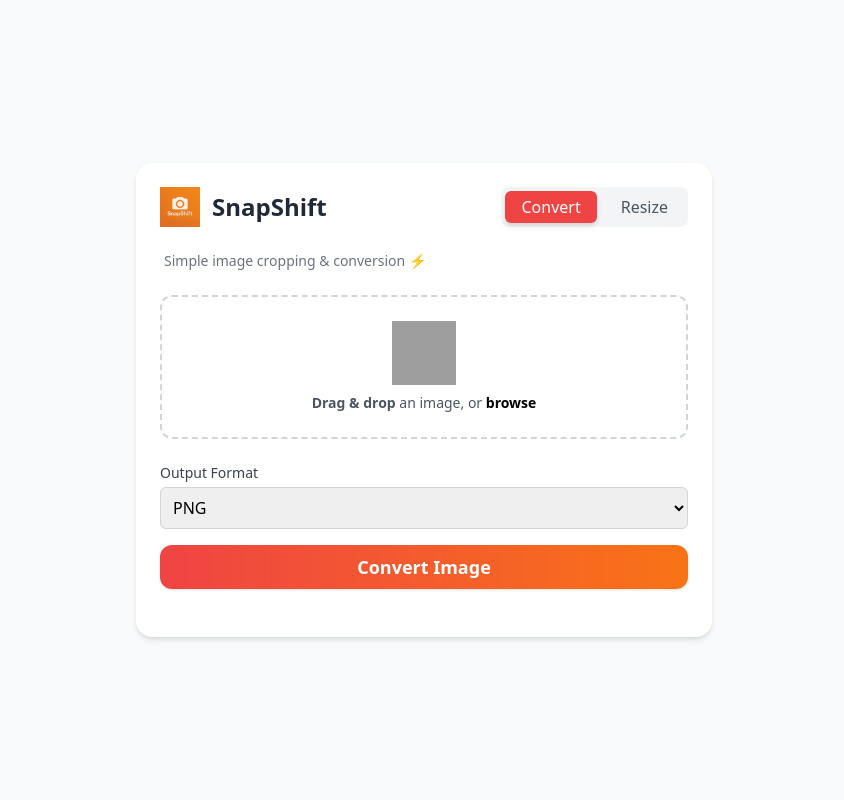
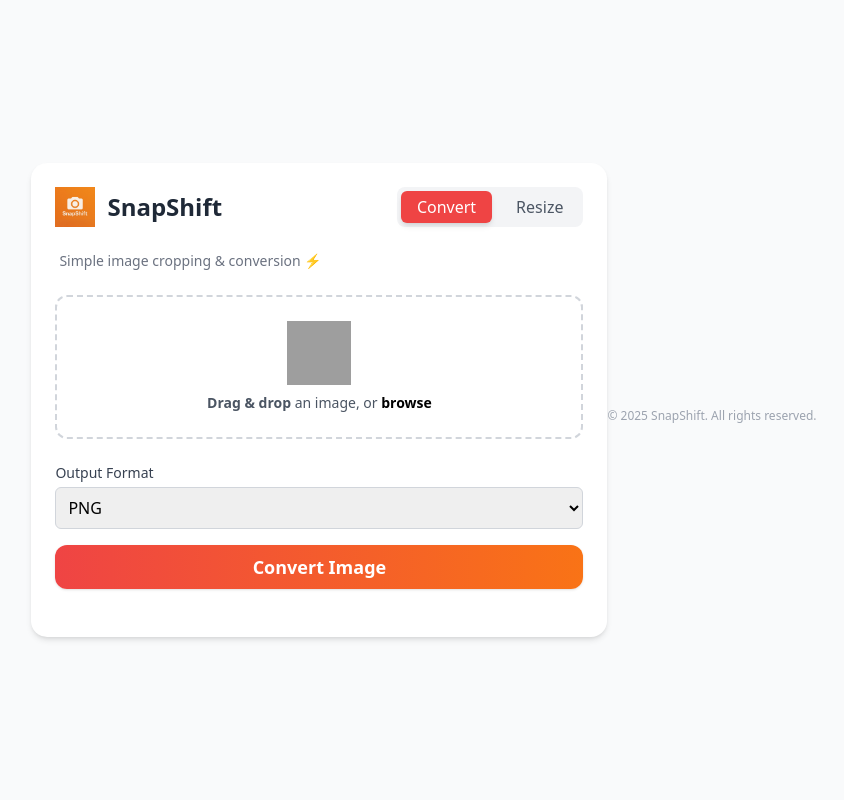
Before and after one commit to laugonr/Snapshift, a Flask app: page / in a window 1280 px wide. Shown: the whole page, without its empty margins (216-1060 px from the left). Run offline with Flask 3, Linux system fonts and the light colour scheme; some libraries are stand-ins or nearby versions; grey boxes are pictures that could not be loaded.

Commit message:
Updated Files.

```diff
--- a/app.py
+++ b/app.py
@@ -1,15 +1,32 @@
+"""
+SnapShift - Flask application for image conversion and resizing.
+"""
+
 from flask import Flask, request, send_file, render_template
 from PIL import Image
 from io import BytesIO
+import os
 
-app = Flask(__name__)
+def create_app():
+    app = Flask(__name__)
 
-@app.route('/')
-def home():
-    return render_template('index.html')
+    @app.route('/')
+    def home():
+        return render_template('index.html')
 
-@app.route('/convert', methods=['POST'])
-def convert_image():
+    @app.route('/convert', methods=['POST'])
+    def convert_image():
+        return handle_convert()
+
+    @app.route('/resize', methods=['POST'])
+    def resize_image():
+        return handle_resize()
+
+    return app
+
+app = create_app()
+
+def handle_convert():
     image_file = request.files.get('image')
     output_format = request.form.get('format', 'PNG').upper()
 
@@ -24,25 +41,21 @@ def convert_image():
             if img.mode in ['RGBA', 'P', 'LA']:
                 img = img.convert('RGB')
             img.save(buffer, format='PDF')
-            buffer.seek(0)
-            return send_file(
-                buffer,
-                mimetype='application/pdf',
-                as_attachment=True,
-                download_name='converted_image.pdf'
-            )
+            mimetype = 'application/pdf'
+            filename = 'converted_image.pdf'
+        else:
+            img.save(buffer, format=output_format)
+            mimetype = f'image/{output_format.lower()}'
+            filename = f'converted_image.{output_format.lower()}'
 
-        img.save(buffer, format=output_format)
         buffer.seek(0)
-        mimetype = f'image/{output_format.lower()}'
-        return send_file(buffer, mimetype=mimetype, as_attachment=True, download_name=f'converted_image.{output_format.lower()}')
+        return send_file(buffer, mimetype=mimetype, as_attachment=True, download_name=filename)
 
     except Exception as e:
-        print("[ERROR] PDF Conversion failed:", str(e))
+        print("[ERROR] Image conversion failed:", str(e))
         return f"Error during conversion: {str(e)}", 500
 
-@app.route('/resize', methods=['POST'])
-def resize_image():
+def handle_resize():
     image_file = request.files.get('image')
     width = int(request.form.get('width', 0))
     height = int(request.form.get('height', 0))
@@ -66,8 +79,6 @@ def resize_image():
     buffer.seek(0)
     return send_file(buffer, mimetype='image/png', as_attachment=True, download_name='resized_image.png')
 
-import os
-
 if __name__ == '__main__':
     port = int(os.environ.get("PORT", 5000))
     app.run(host='0.0.0.0', port=port)
--- a/templates/index.html
+++ b/templates/index.html
@@ -1,5 +1,6 @@
 <!DOCTYPE html>
 <html lang="en">
+<!-- SnapShift - Image Conversion & Resizing UI -->
 <head>
   <meta charset="UTF-8" />
   <meta name="viewport" content="width=device-width, initial-scale=1.0" />
@@ -10,10 +11,9 @@
 
   <script src="https://cdn.tailwindcss.com"></script>
 </head>
-<body class="bg-gray-50 min-h-screen flex flex-col items-center justify-center p-8">
-  <!-- Header -->
-  <div class="w-full max-w-xl bg-white rounded-2xl shadow-md p-6 space-y-6">
-    <div class="flex items-center justify-between">
+<body class="bg-gray-50 min-h-screen flex items-center justify-center p-8">
+  <main class="w-full max-w-xl bg-white rounded-2xl shadow-md p-6 space-y-6">
+    <header class="flex items-center justify-between">
       <div class="flex items-center space-x-3">
         <img src="{{ url_for('static', filename='logo.png') }}" class="w-10 h-10" alt="SnapShift Logo" />
         <h1 class="text-2xl font-extrabold text-gray-800">SnapShift</h1>
@@ -22,7 +22,7 @@
         <button id="convertTab" class="tab-button px-4 py-1 rounded-md font-medium bg-red-500 text-white shadow-md">Convert</button>
         <button id="resizeTab" class="tab-button px-4 py-1 rounded-md font-medium text-gray-600 hover:text-gray-900">Resize</button>
       </div>
-    </div>
+    </header>
     <p class="text-sm text-gray-500 ml-1">Simple image cropping & conversion ⚡</p>
 
     <!-- Upload -->
@@ -81,7 +81,11 @@
     </div>
 
     <p id="status" class="text-sm text-center text-gray-500"></p>
-  </div>
+  </main>
+
+  <footer class="mt-8 text-xs text-gray-400 text-center">
+    &copy; 2025 SnapShift. All rights reserved.
+  </footer>
 
   <script src="{{ url_for('static', filename='script.js') }}"></script>
 </body>
```
